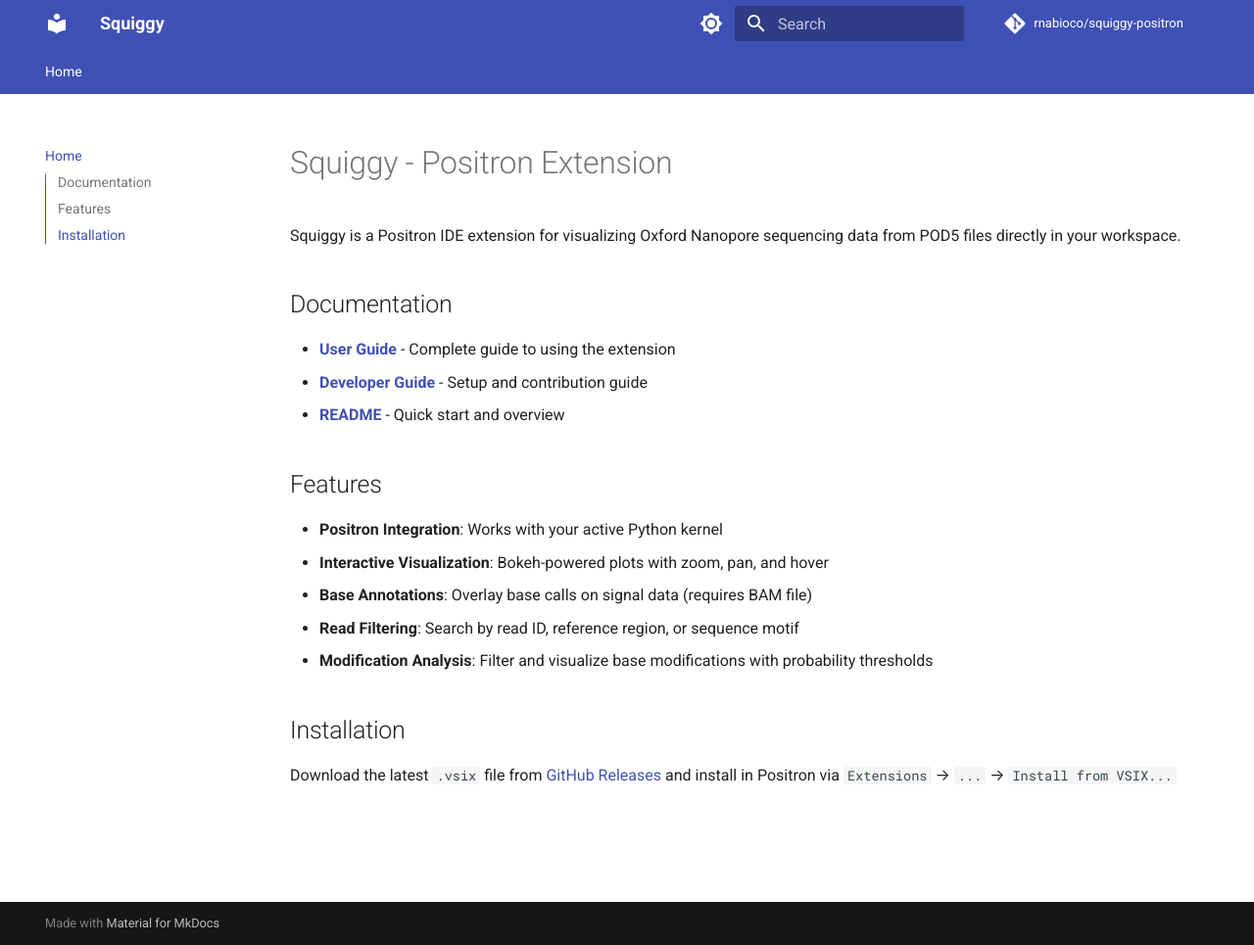
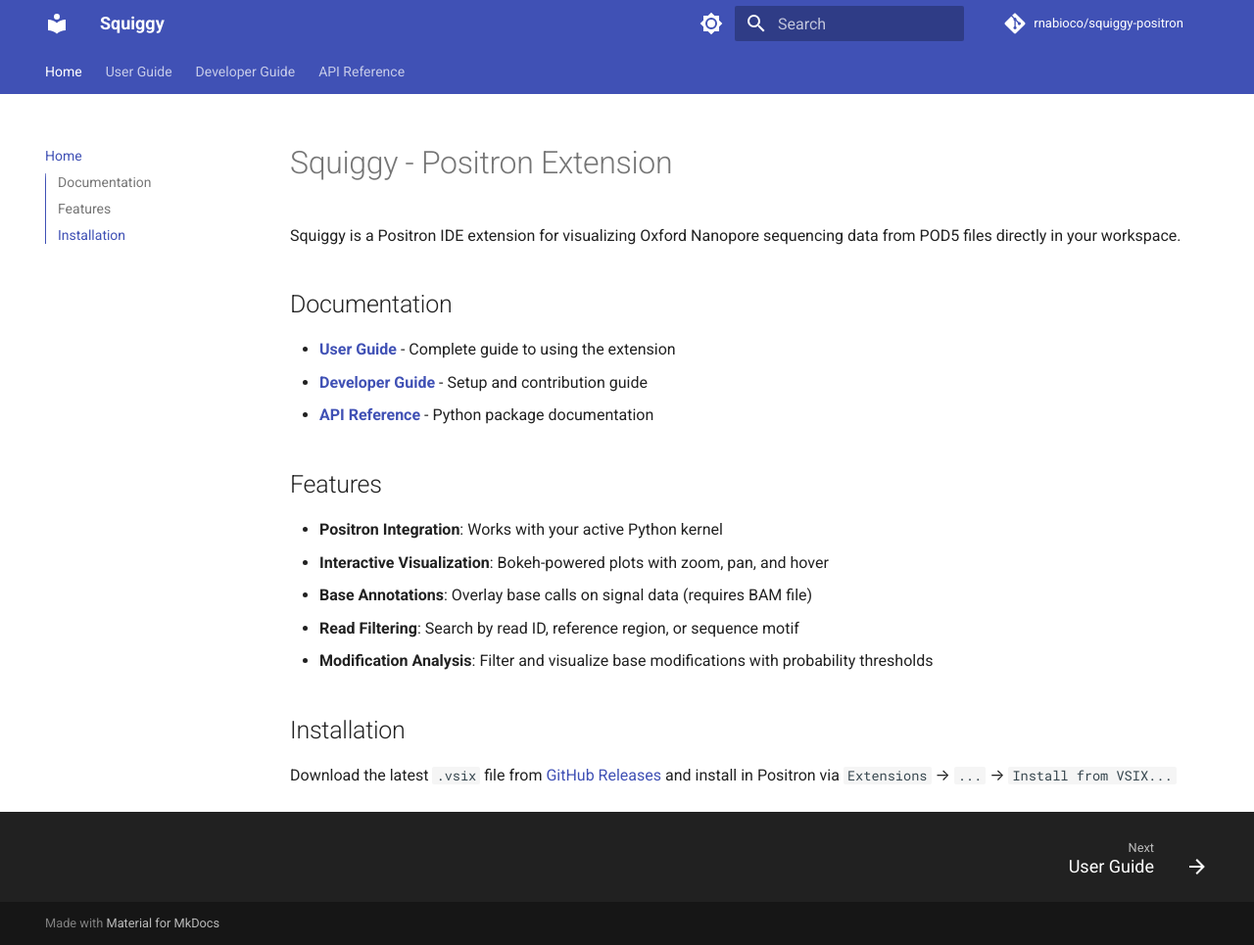
Before and after one commit to rnabioco/squiggy-positron, an MkDocs documentation site: the page built from docs/index.md, in a window 1280 px wide and 965 px high. Shown: the whole window at 98% size. Built offline with MkDocs 1.6.1 and Material for MkDocs 9.7.7, drawn with Linux system fonts in a browser that asks for light colours; comment, search, counter and statistics services are not loaded; the version menu is left out.

Commit message:
Add auto-generated API reference documentation
Implements #44 - Enhanced documentation with mkdocstrings

Changes:
- Add mkdocstrings[python] and mike for API docs and versioning
- Configure mkdocstrings plugin in mkdocs.yml with Google-style docstrings
- Create docs/api/ directory with 8 API reference pages:
  - index.md (API overview)
  - core.md (load_pod5, load_bam, plot_read functions)
  - api.md (Pod5File, BamFile, Read classes)
  - plotting.md (SquigglePlotter class)
  - alignment.md (BaseAnnotation, AlignedRead, extraction functions)
  - modifications.md (ModificationAnnotation, extraction functions)
  - normalization.md (normalize_signal, NormalizationMethod)
  - utils.md (utility functions)
- Enhance mkdocs.yml with improved navigation and Material theme features
- Remove outdated quickstart.md (referenced old Qt app)
- Fix missing type annotations in api.py, modifications.py, plotter.py, utils.py
- Documentation builds successfully in strict mode

🤖 Generated with [Claude Code](https://claude.com/claude-code)

Co-Authored-By: Claude <noreply@anthropic.com>

```diff
--- a/docs/index.md
+++ b/docs/index.md
@@ -6,7 +6,7 @@ Squiggy is a Positron IDE extension for visualizing Oxford Nanopore sequencing d
 
 - **[User Guide](USER_GUIDE.md)** - Complete guide to using the extension
 - **[Developer Guide](DEVELOPER.md)** - Setup and contribution guide
-- **[README](../README.md)** - Quick start and overview
+- **[API Reference](api/index.md)** - Python package documentation
 
 ## Features
 
--- a/mkdocs.yml
+++ b/mkdocs.yml
@@ -1,23 +1,21 @@
 site_name: Squiggy
 site_description: A Positron IDE extension for visualizing Oxford Nanopore sequencing data
 site_author: rnabioco
+site_url: https://rnabioco.github.io/squiggy-positron/
 repo_url: https://github.com/rnabioco/squiggy-positron
 repo_name: rnabioco/squiggy-positron
+edit_uri: edit/main/docs/
 
 theme:
   name: material
   palette:
-    # Palette toggle for light mode
-    - media: "(prefers-color-scheme: light)"
-      scheme: default
+    - scheme: default
       primary: indigo
       accent: indigo
       toggle:
         icon: material/brightness-7
         name: Switch to dark mode
-    # Palette toggle for dark mode
-    - media: "(prefers-color-scheme: dark)"
-      scheme: slate
+    - scheme: slate
       primary: indigo
       accent: indigo
       toggle:
@@ -26,13 +24,60 @@ theme:
   features:
     - navigation.tabs
     - navigation.sections
+    - navigation.expand
+    - navigation.top
+    - navigation.footer
     - toc.integrate
+    - search.suggest
+    - search.highlight
+    - content.code.copy
+    - content.code.annotate
+
+plugins:
+  - search
+  - mkdocstrings:
+      handlers:
+        python:
+          options:
+            docstring_style: google
+            show_source: true
+            show_root_heading: true
+            show_root_full_path: false
+            show_signature_annotations: true
+            separate_signature: true
+            merge_init_into_class: true
+            members_order: source
+            show_if_no_docstring: false
 
 markdown_extensions:
   - admonition
-  - codehilite
+  - pymdownx.details
+  - pymdownx.superfences
+  - pymdownx.highlight:
+      anchor_linenums: true
+  - pymdownx.inlinehilite
+  - pymdownx.snippets
+  - pymdownx.tabbed:
+      alternate_style: true
+  - tables
   - toc:
       permalink: true
+  - attr_list
+
+extra:
+  version:
+    provider: mike
 
 nav:
   - Home: index.md
+  - User Guide: USER_GUIDE.md
+  - Developer Guide: DEVELOPER.md
+  - API Reference:
+      - Overview: api/index.md
+      - Core Functions: api/core.md
+      - Object-Oriented API: api/api.md
+      - Plotting: api/plotting.md
+      - Alignment: api/alignment.md
+      - Modifications: api/modifications.md
+      - Normalization: api/normalization.md
+      - Utilities: api/utils.md
--- a/pixi.toml
+++ b/pixi.toml
@@ -57,3 +57,5 @@ pod5 = ">=0.3.0"
 pysam = ">=0.22.0"
 bokeh = ">=3.0.0"
 selenium = ">=4.6.0"
+mkdocstrings = { version = ">=0.24.0", extras = ["python"] }
+mike = ">=2.0.0"
```
Also changed, not shown: docs/api/alignment.md (added, +11 -0 lines), docs/api/api.md (added, +9 -0 lines), docs/api/core.md (added, +11 -0 lines), docs/api/index.md (added, +28 -0 lines), docs/api/modifications.md (added, +9 -0 lines), docs/api/normalization.md (added, +7 -0 lines), docs/api/plotting.md (added, +5 -0 lines), docs/api/utils.md (added, +15 -0 lines), docs/quickstart.md (deleted, +0 -254 lines), 5 other files.
